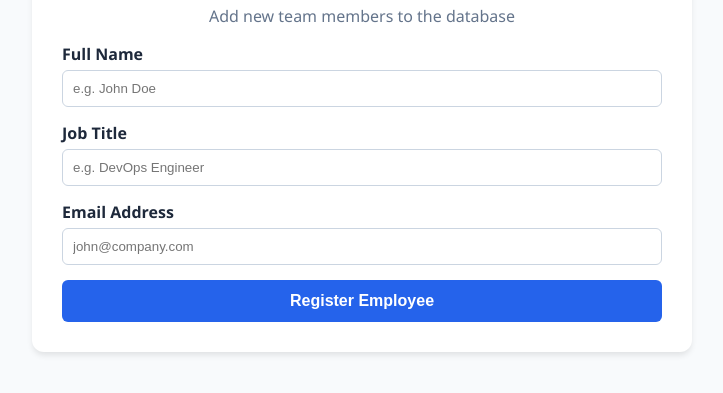
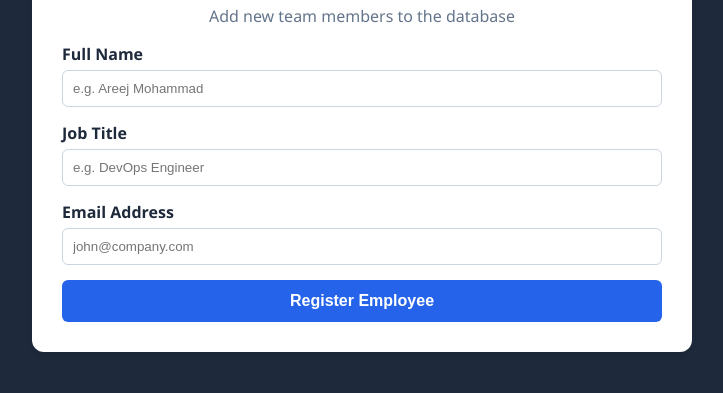
Before and after one commit to AreejMh57/Devops-presentation, a plain HTML site: page index.html in a window 1280 px wide. Shown: the part 149-542 px from the top of the page, without its empty margins (278-1001 px from the left). Drawn offline with Linux system fonts and the light colour scheme.

Commit message:
change color background

```diff
--- a/index.html
+++ b/index.html
@@ -7,7 +7,7 @@
     <style>
         :root {
             --primary-color: #2563eb;
-            --bg-color: #f8fafc;
+            --bg-color: #1e293b;
             --card-bg: #ffffff;
             --text-color: #1e293b;
         }
@@ -85,7 +85,7 @@
         <form>
             <div class="form-group">
                 <label>Full Name</label>
-                <input type="text" placeholder="e.g. John Doe">
+                <input type="text" placeholder="e.g. Areej Mohammad">
             </div>
             <div class="form-group">
                 <label>Job Title</label>
```
